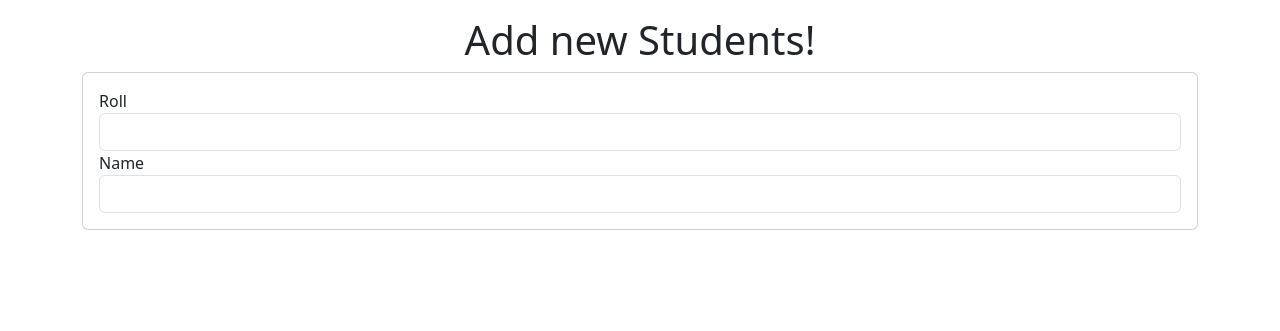
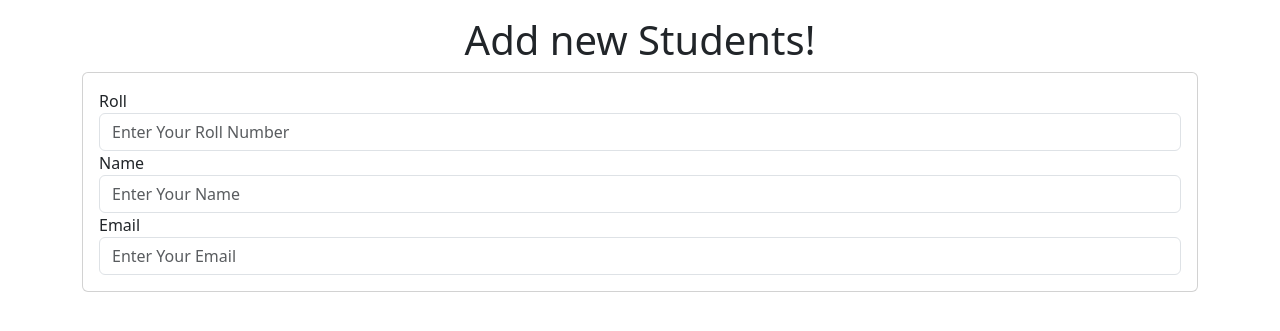
Before and after one commit to devsharifmahmud/std_manage, a Django app: page /std/add-std/ in a window 1280 px wide. Shown: the part 56-387 px from the top of the page. Run offline with Django 5.2, Linux system fonts and the light colour scheme.

Commit message:
Update code

```diff
--- a/templates/std/std_add.html
+++ b/templates/std/std_add.html
@@ -18,11 +18,15 @@
                     <form action="">
                         <div class="md-3">
                             <label for="roll">Roll</label>
-                            <input type="text" id="roll" name="roll" class="form-control">
+                            <input type="text" id="roll" name="roll" class="form-control" placeholder="Enter Your Roll Number" required>
                         </div>
                         <div class="md-3">
                             <label for="name">Name</label>
-                            <input type="text" id="name" name="name" class="form-control">
+                            <input type="text" id="name" name="name" class="form-control" placeholder="Enter Your Name" required>
+                        </div>
+                        <div class="md-3">
+                            <label for="email">Email</label>
+                            <input type="text" id="email" name="email" class="form-control" placeholder="Enter Your Email" required>
                         </div>
                     </form>
                 </div>
```
